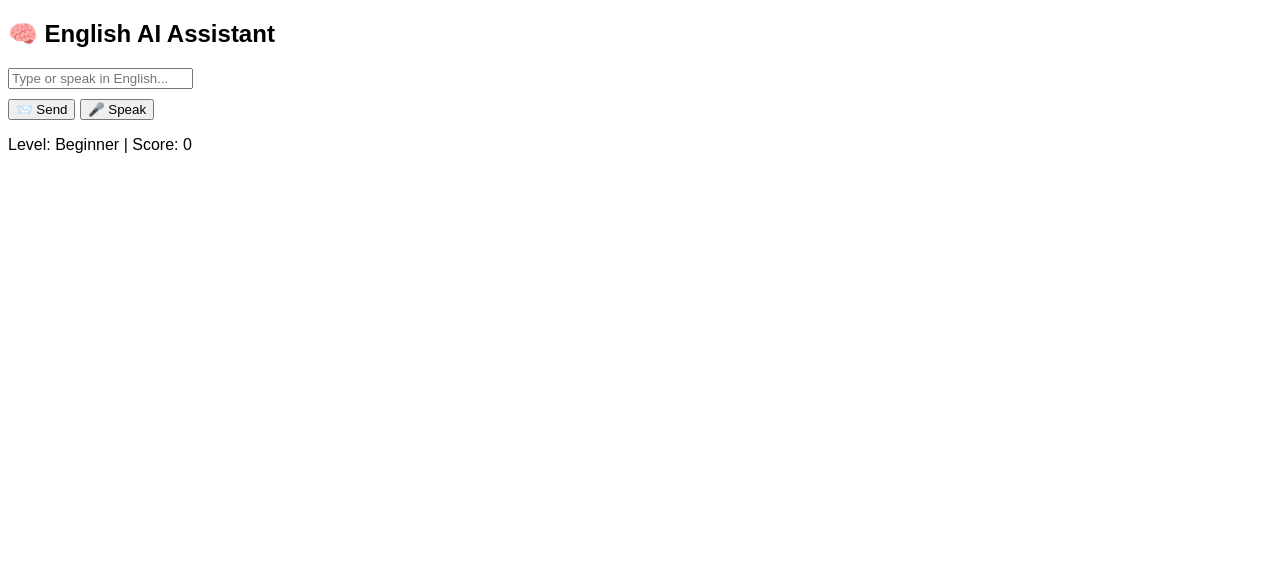
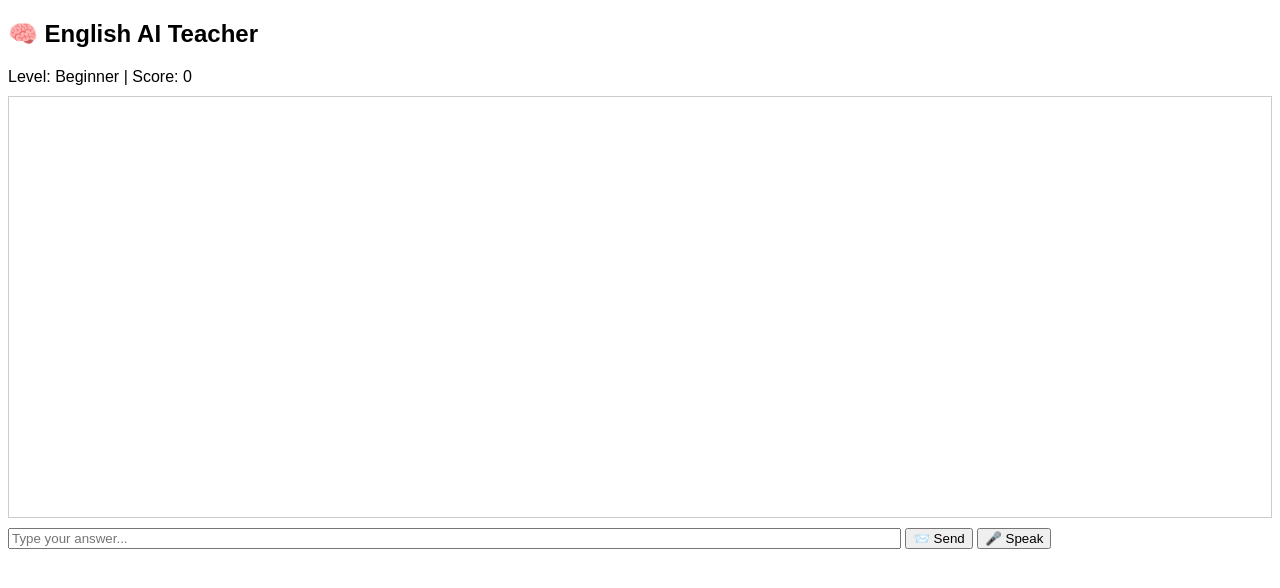
Before and after one commit to ethereum1984-jpg/english-ai, a Flask app: page / in a window 1280 px wide. Shown: the top 588 px of the page. Run offline with Flask 3, Linux system fonts and the light colour scheme.

Commit message:
Update index.html

```diff
--- a/templates/index.html
+++ b/templates/index.html
@@ -2,37 +2,22 @@
 <html lang="en">
 <head>
     <meta charset="UTF-8">
-  <title>English AI Assistant</title>
     <meta name="viewport" content="width=device-width, initial-scale=1.0">
-
-  <link rel="manifest" href="/static/manifest.json">
-  <meta name="theme-color" content="#4CAF50">
+    <title>AI English Teacher</title>
     <link rel="stylesheet" href="/static/style.css">
-
-  <script>
-    if ('serviceWorker' in navigator) {
-      navigator.serviceWorker.register('/static/sw.js')
-        .then(() => console.log("Service Worker registered"));
-    }
-  </script>
 </head>
 <body>
+    <h2>🧠 English AI Teacher</h2>
 
-<h2>🧠 English AI Assistant</h2>
+    <div id="stats">
+        Level: <span id="level">Beginner</span> | Score: <span id="score">0</span>
+    </div>
 
-<div id="chat"></div>
+    <div id="chat" style="height: 400px; border: 1px solid #ccc; overflow-y: auto; padding: 10px; margin: 10px 0;"></div>
 
-<input id="msg" placeholder="Type or speak in English..." />
-
-<div style="margin-top:10px;">
+    <input type="text" id="msg" placeholder="Type your answer..." style="width: 70%;">
     <button onclick="send()">📨 Send</button>
     <button onclick="startVoice()">🎤 Speak</button>
-</div>
-
-<p>
-  Level: <span id="level">Beginner</span> |
-  Score: <span id="score">0</span>
-</p>
 
     <script src="/static/main.js"></script>
 </body>
```
Lines whose indentation alone changed are shown as unchanged.
